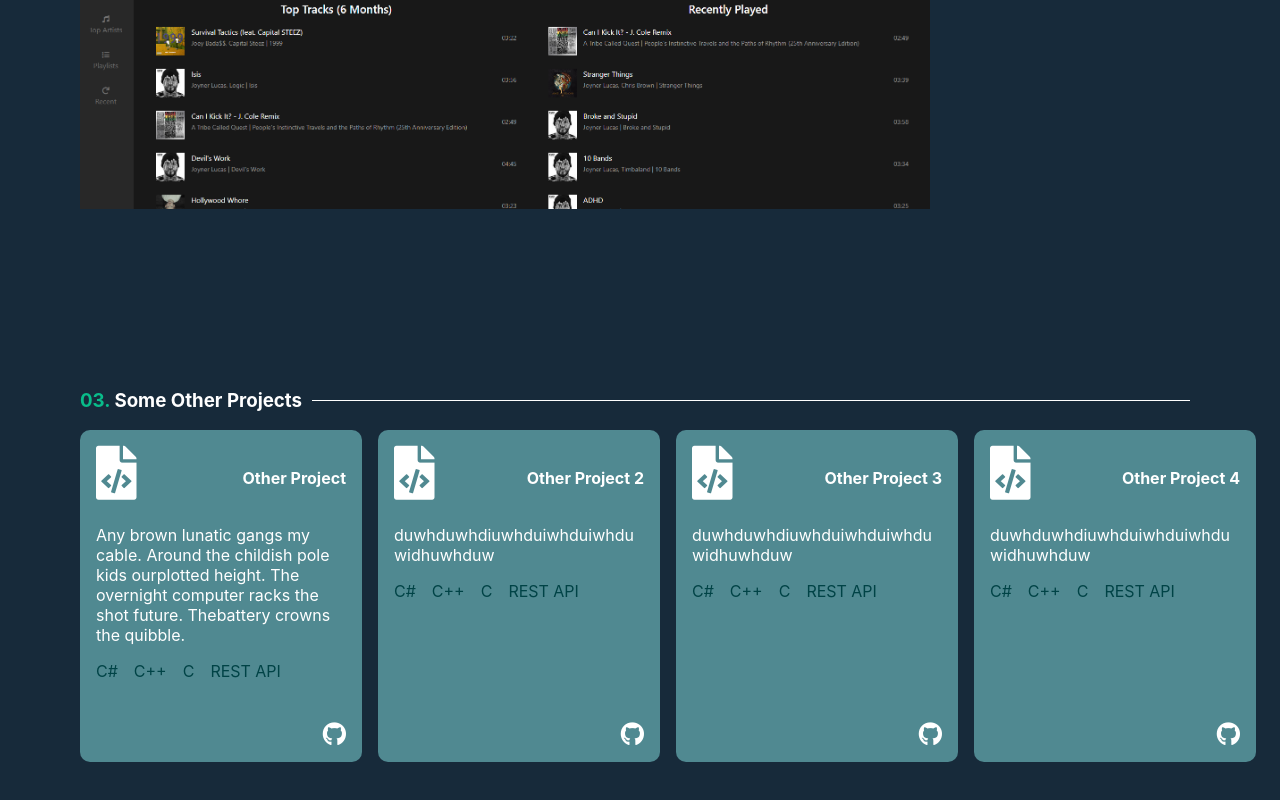
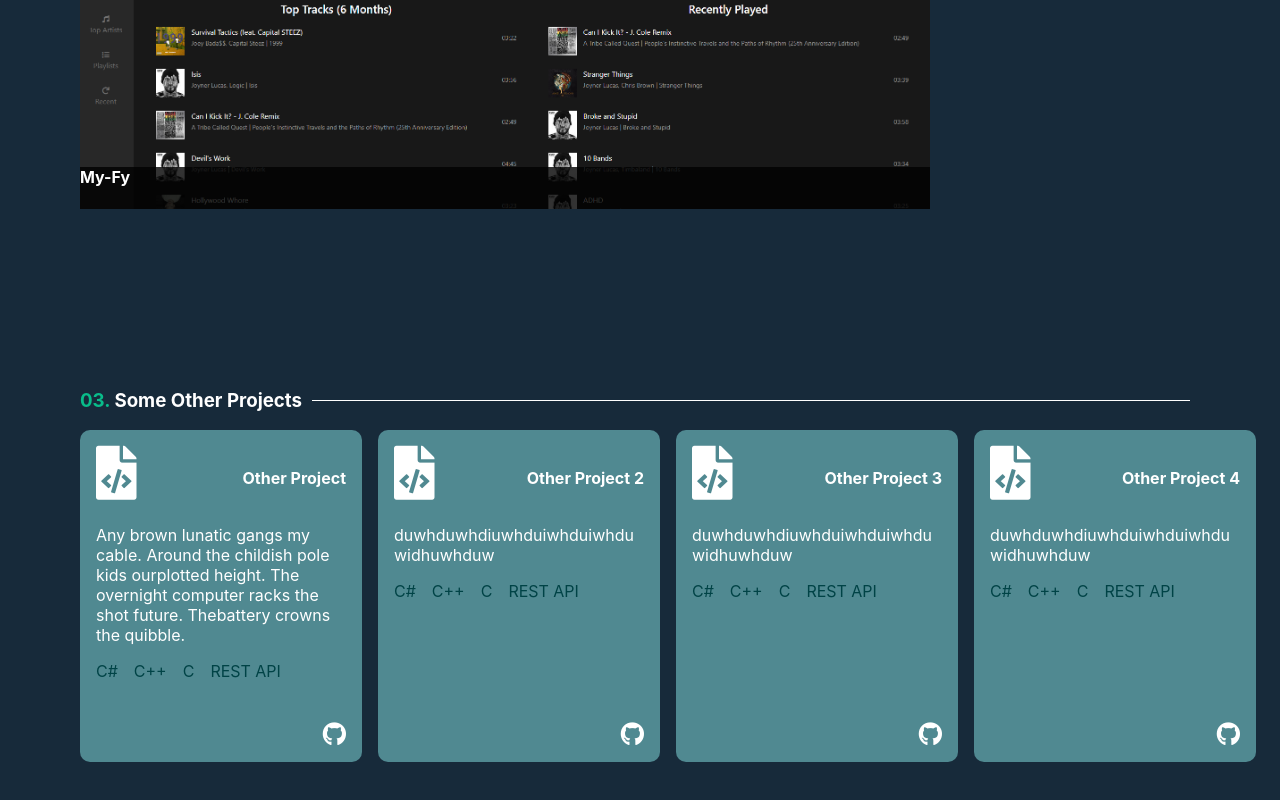
Before and after one commit to fmcfar200/personal-site, a React (Create React App) app: page / in a window 1280 px wide. Shown: the part 1920-2720 px from the top of the page. Built offline with nearby package versions, Linux system fonts and the light colour scheme.

Commit message:
title-will change

```diff
--- a/src/components/myProjects.jsx
+++ b/src/components/myProjects.jsx
@@ -50,6 +50,7 @@
         <div className="overlay">
           <div className="text">{desc}</div>
         </div>
+        <div className="title-container">{title}</div>
       </div>
     );
   }
--- a/src/styles/myProjectsSmall.css
+++ b/src/styles/myProjectsSmall.css
@@ -22,6 +22,27 @@
   opacity: 0;
   transition: 0.5s ease;
   background-color: var(--other-color2);
+
+  z-index: 3;
+}
+
+.title-container {
+  position: absolute;
+  top: 90%;
+  bottom: 0;
+  left: 0;
+  right: 0;
+  height: 10%;
+  width: 100%;
+  max-width: 850px;
+
+  background-color: rgba(1, 1, 1, 0.8);
+
+  color: white;
+  font-weight: bold;
+  text-align: start;
+
+  z-index: 1;
 }
 
 .project-container-small:hover .overlay {
@@ -30,7 +51,7 @@
 
 .project-container-small .text {
   color: white;
-  font-size: 20px;
+  font-size: 14px;
   position: absolute;
   top: 50%;
   left: 50%;
```
